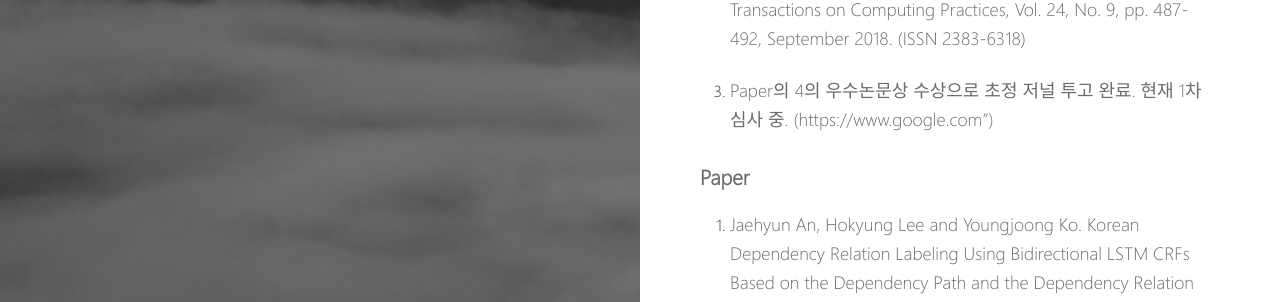
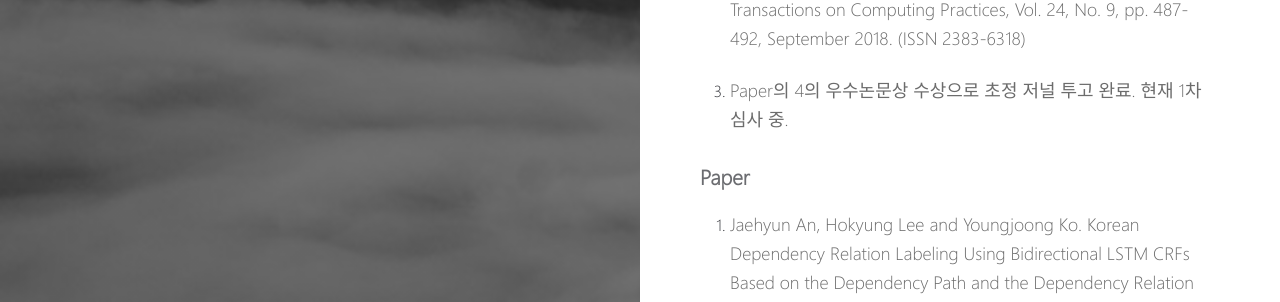
Before and after one commit to anjaehyun17/anjaehyun17.github.io, a Jekyll site: the page built from _posts/2018-12-27-필자_소개.md, in a window 1280 px wide. Shown: the part 483-785 px from the top of the page. Built offline with Jekyll 4.4.1, drawn with Linux system fonts in a browser that asks for light colours; part of the change alters nothing that is shown.

Commit message:
blog init

```diff
--- a/_posts/2018-12-27-필자_소개.md
+++ b/_posts/2018-12-27-필자_소개.md
@@ -13,7 +13,7 @@ tag:
 
 2. Jaehyun An and Youngjoong Ko. Korean Dependency Parser Using Dependency Relation Tag Distribution. Journal of KIISE Transactions on Computing Practices, Vol. 24, No. 9, pp. 487-492, September 2018. (ISSN 2383-6318)
 
-3. Paper의 4의 우수논문상 수상으로 초정 저널 투고 완료. 현재 1차 심사 중. (https://www.google.com")
+3. Paper의 4의 우수논문상 수상으로 초정 저널 투고 완료. 현재 1차 심사 중.
 {: style="text-align: left;"}
 
 ### Paper
```
